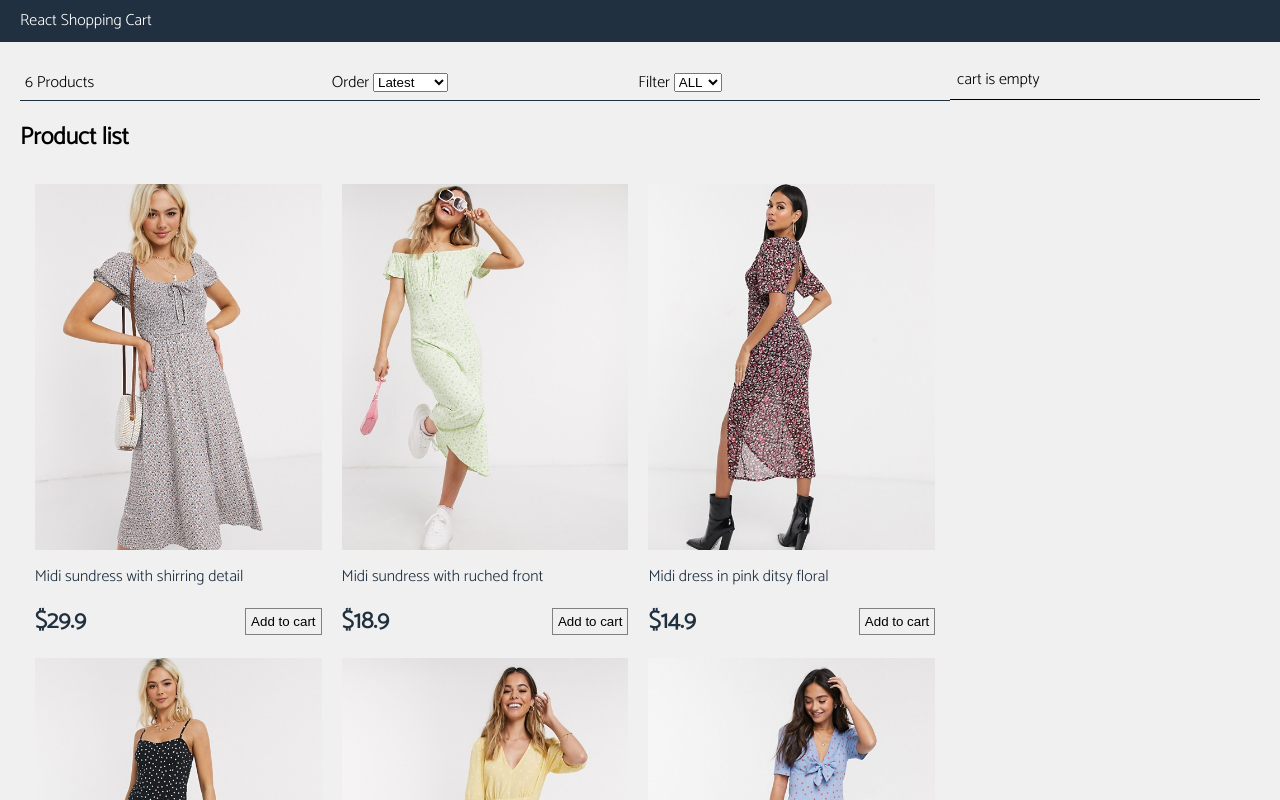
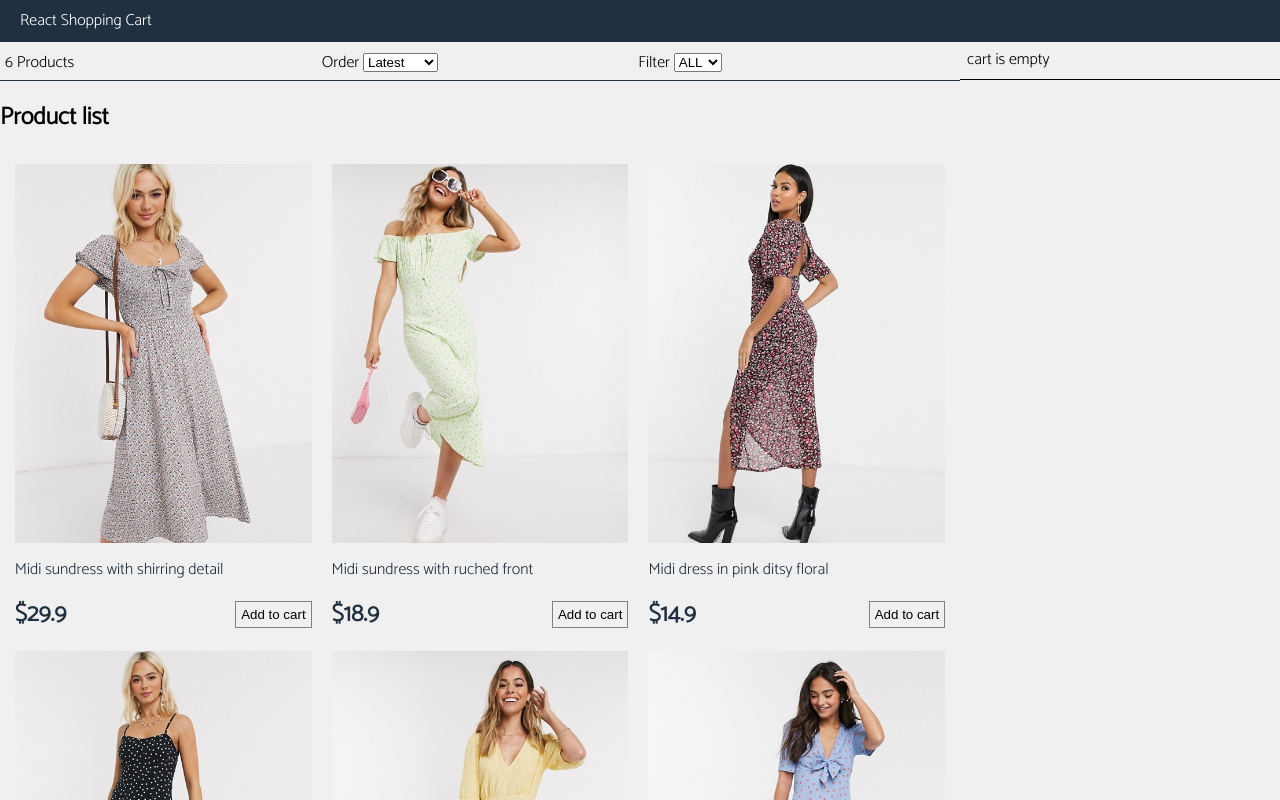
Before and after one commit to mandee86/react-redux-shopping-cart, a React (Create React App) app: page / in a window 1280 px wide. Shown: the top 800 px of the page. Built offline with nearby package versions, Linux system fonts and the light colour scheme.

Commit message:
fixed components

```diff
--- a/src/App.js
+++ b/src/App.js
@@ -12,21 +12,8 @@ const App = () => {
     <>
       <GlobalStyles />
 
-      <div className="grid-container">
-        <header>
-          <a href="/">React Shopping Cart</a>
-        </header>
-
-        <main>
-          <div className="content">
-            <Products />
-          </div>
-        </main>
-
-        <footer>
-          All right is reserved.
-        </footer>
-      </div>
+      {/* products page */}
+      <Products />
     </>
   );
 }
--- a/src/containers/Products/Products.js
+++ b/src/containers/Products/Products.js
@@ -2,6 +2,9 @@ import React, { useState } from 'react';
 
 // data
 import data from '../../data/data.json'
+
+// layout
+import Main from '../../layouts/Main';
 
 // components
 import Filter from '../../components/Filter/Filter'
@@ -100,8 +103,8 @@ const Products = () => {
   }
 
   return (
-    <>
-      <div className="main">
+    <Main>
+      <Main.Content>
         <Filter
           count={products.length}
           size={size}
@@ -113,8 +116,8 @@ const Products = () => {
           products={products}
           addToCart={addToCart}
         />
-      </div>
-      <div className="sidebar">
+      </Main.Content>
+      <Main.SideBar>
         <Cart
           cartItems={cartItems}
           removeFromCart={removeFromCart}
@@ -125,8 +128,8 @@ const Products = () => {
             createOrder={createOrder}
           />
         )}
-      </div>
-    </>
+      </Main.SideBar>
+    </Main>
   )
 }
 
--- /dev/null
+++ b/src/layouts/Footer.js
@@ -0,0 +1,15 @@
+import React from 'react';
+
+// styles
+import { StyledFooter } from './Footer.styles';
+
+const Footer = () => {
+  return (
+    <StyledFooter>
+      All right is reserved.
+    </StyledFooter>
+  )
+}
+
+
+export default Footer;
--- /dev/null
+++ b/src/layouts/Footer.styles.js
@@ -0,0 +1,13 @@
+import styled from 'styled-components'
+import { Colors } from '../styles/theme/Theme.styles'
+
+export const StyledFooter = styled.footer`
+  text-align: center;
+  background-color: ${Colors['dark-blue']};
+  color: ${Colors['white']};
+  padding: 10px 20px;
+  a {
+    color: inherit;
+    text-decoration: none;
+  }
+`;
--- /dev/null
+++ b/src/layouts/Header.js
@@ -0,0 +1,15 @@
+import React from 'react';
+
+// styles
+import { StyledHeader } from './Header.styles';
+
+const Header = () => {
+  return (
+    <StyledHeader>
+      <a href="/">React Shopping Cart</a>
+    </StyledHeader>
+  )
+}
+
+
+export default Header;
--- /dev/null
+++ b/src/layouts/Header.styles.js
@@ -0,0 +1,12 @@
+import styled from 'styled-components'
+import { Colors } from '../styles/theme/Theme.styles'
+
+export const StyledHeader = styled.header`
+  background-color: ${Colors['dark-blue']};
+  color: ${Colors['white']};
+  padding: 10px 20px;
+  a {
+    color: inherit;
+    text-decoration: none;
+  }
+`;
--- /dev/null
+++ b/src/layouts/Main.js
@@ -0,0 +1,25 @@
+import React from 'react';
+
+// styles
+import { StyledContainer } from './Main.styles'
+
+// components
+import Header from './Header';
+import Footer from './Footer';
+
+const Main = ({ children }) => {
+  return (
+    <StyledContainer>
+      <Header />
+      <main className="main">
+        { children }
+      </main>
+      <Footer />
+    </StyledContainer>
+  )
+}
+
+Main.Content = (props) => <div className="content">{props.children}</div>;
+Main.SideBar = (props) => <div className="sidebar">{props.children}</div>;
+
+export default Main;
--- /dev/null
+++ b/src/layouts/Main.styles.js
@@ -0,0 +1,18 @@
+import styled from 'styled-components'
+
+export const StyledContainer = styled.div`
+  min-height: 100%;
+  display: flex;
+  flex-direction: column;
+  justify-content: space-between;
+  .main {
+    display: flex;
+    flex-wrap: nowrap;
+  }
+  .content {
+    flex: 3;
+  }
+  .sidebar {
+    flex: 1;
+  }
+`;
--- a/src/styles/Base.styles.js
+++ b/src/styles/Base.styles.js
@@ -20,43 +20,4 @@ export const Base = css`
   * {
     box-sizing: border-box;
   }
-
-  .grid-container {
-    min-height: 100%;
-    display: flex;
-    flex-direction: column;
-    justify-content: space-between;
-  }
-
-  header, footer {
-    background-color: ${Colors['dark-blue']};
-    color: ${Colors['white']};
-    padding: 10px 20px;
-    a {
-      color: inherit;
-      text-decoration: none;
-    }
-  }
-
-  main {
-    padding: 20px;
-    flex: 1;
-  }
-
-  footer {
-    text-align: center;
-  }
-
-  .content {
-    display: flex;
-    flex-wrap: nowrap;
-  }
-
-  .main {
-    flex: 3;
-  }
-
-  .sidebar {
-    flex: 1;
-  }
 `;
```
Also changed, not shown: 1 other file (tests, documents, lock files or other folders).
